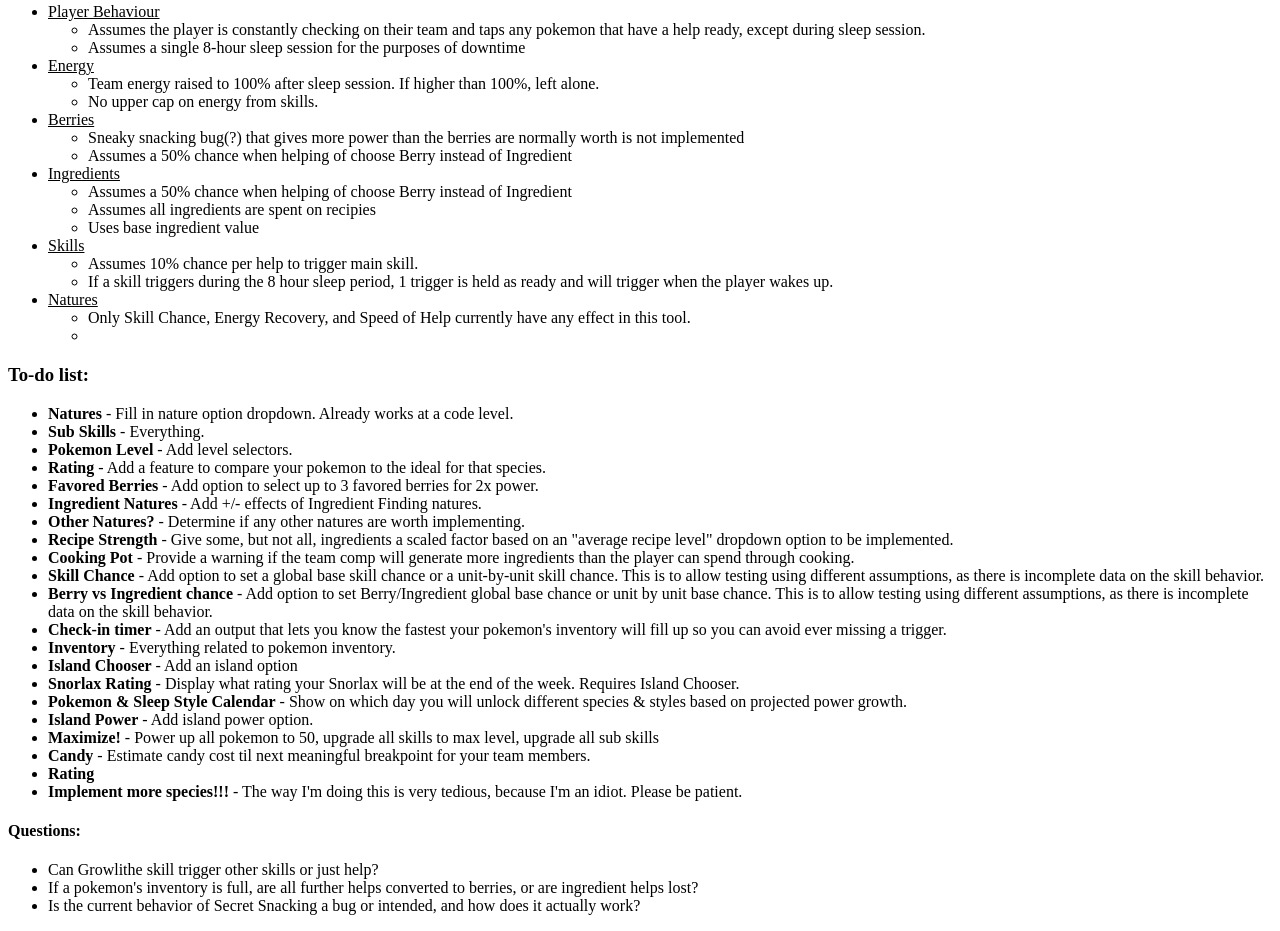
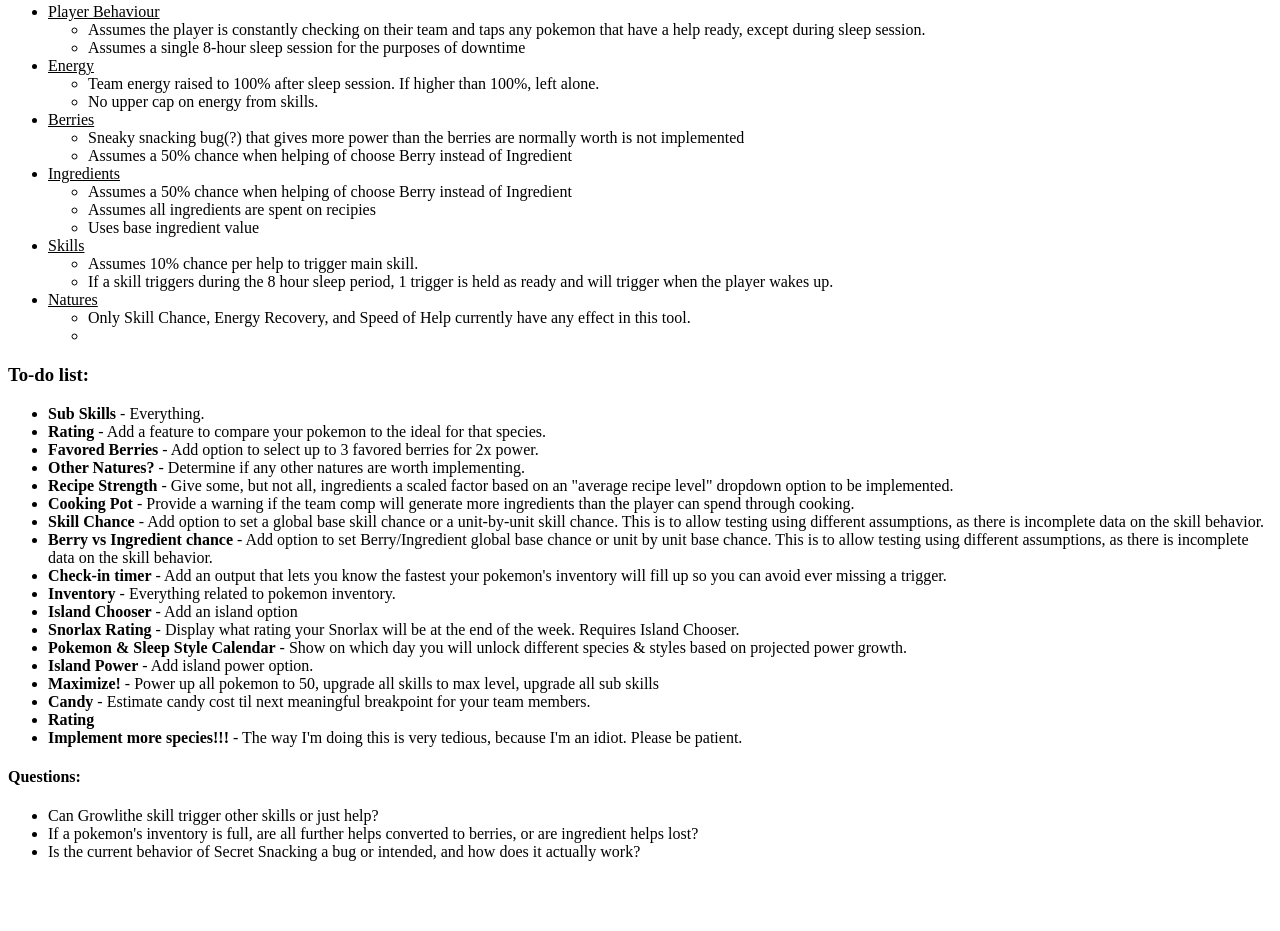
Before and after one commit to Kersplode/PokemonSleepSim, a plain HTML site: page index.html in a window 1280 px wide. Shown: the part 1604-2535 px from the top of the page. After the commit the page ends 2481 px from the top, so only its background shows below. Drawn offline with nearby package versions, Linux system fonts and the light colour scheme.

Commit message:
Add files via upload

```diff
--- a/index.html
+++ b/index.html
@@ -1338,12 +1338,9 @@
 		</ul>
 	<h3>To-do list:</h3>
 	<ul>
-		<li><b>Natures</b> - Fill in nature option dropdown. Already works at a code level.</li>
 		<li><b>Sub Skills</b> - Everything.</li>
-		<li><b>Pokemon Level</b> - Add level selectors.</li>
 		<li><b>Rating</b> - Add a feature to compare your pokemon to the ideal for that species.</li>
 		<li><b>Favored Berries</b> - Add option to select up to 3 favored berries for 2x power.</li>
-		<li><b>Ingredient Natures</b> - Add +/- effects of Ingredient Finding natures.</li>
 		<li><b>Other Natures?</b> - Determine if any other natures are worth implementing.</li>
 		<li><b>Recipe Strength</b> - Give some, but not all, ingredients a scaled factor based on an "average recipe level" dropdown option to be implemented.</li>
 		<li><b>Cooking Pot</b> - Provide a warning if the team comp will generate more ingredients than the player can spend through cooking.</li>
```
